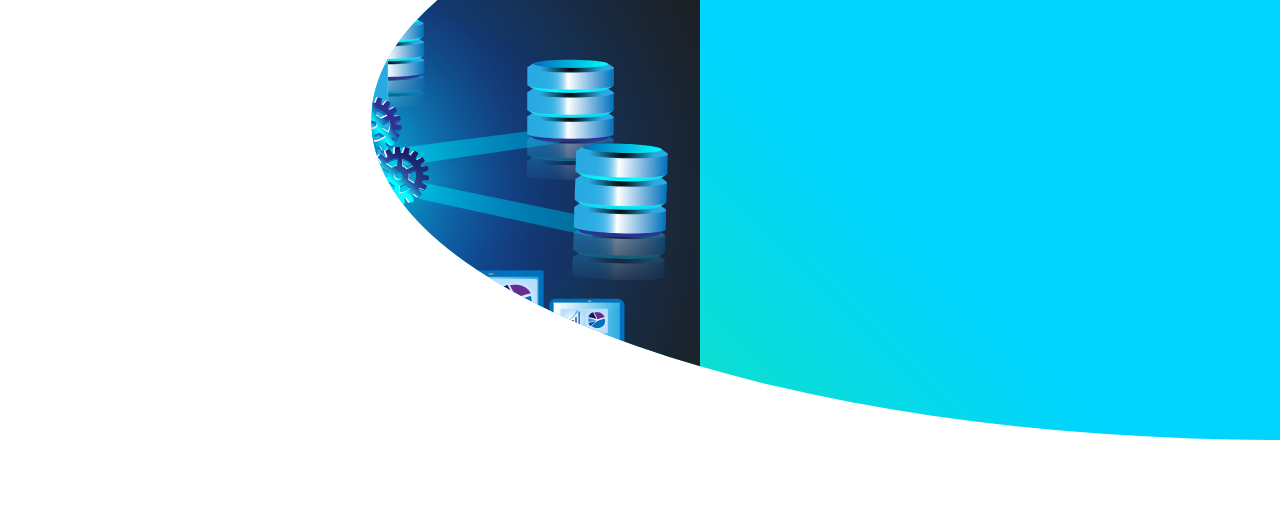
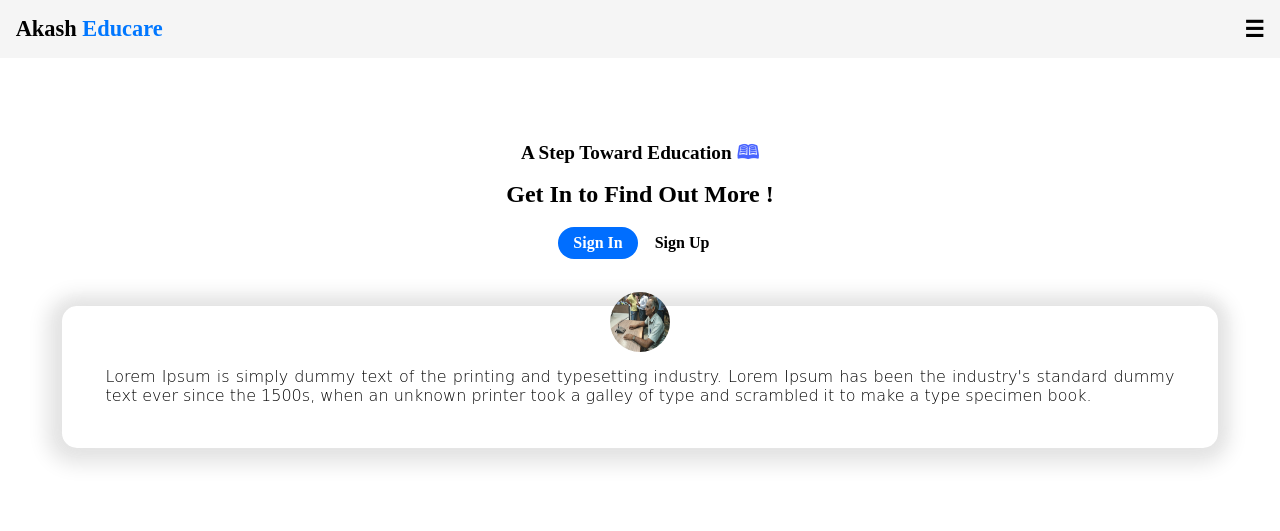
Before and after one commit to CaptainShivam/school_projects, a plain HTML site: page web_development/index.htm in a window 1280 px wide. Drawn offline with Linux system fonts and the light colour scheme; a web font is replaced by a local one.

Commit message:
applying js

```diff
--- a/web_development/css/desktop.scss
+++ b/web_development/css/desktop.scss
@@ -1,14 +1,119 @@
-$mycolor:linear-gradient(45deg, rgba(52,255,58,1) 0%, rgba(0,212,255,1) 71%);
-*{margin: 0%; padding: 0%; color: black;}
-body{
-    height: 100%;
-    .container{
-        clip-path: ellipse(71% 40% at 100% 15%);
+*{margin: 0%; padding: 0%;}
+//body{
+    /*.bg{
         background-image: $mycolor;
         position: absolute;
         width: 100%;
         height: 100%;
         z-index: -1;
+    }*/
+//}
+a {
+    text-decoration: none;
+}
+.navbar{
+    padding: .7em;
+    background: whitesmoke;
+    font-size: 1.4em;
+
+    .container{
+        display: flex;
+        place-content: space-between;
+        position: relative;
 
     }
+    .logo p{
+        font-weight: bolder;
+        color: black;
+        span{
+            color: rgb(0, 119, 255);
+        }
+    }
+    .ham-menu{
+        font-weight:700;
+        color: black;
+    }
+    nav{
+        display: none;
+        text-align: center;
+        position: absolute;
+        z-index: 999;
+        ul{
+            list-style: none;
+        }
+        li{
+            width: 100%;
+            line-height: 1.5em;
+        }
+    }
+
 }
+
+section{
+    padding: 5em 2em;
+    .container{
+        text-align: center;
+       .left-col{
+            .subhead{
+                font-weight: bold;
+                font-size:1.2em;
+                span{
+                    color:rgb(73, 100, 255);
+                }
+            }
+            h1{
+                margin:0px auto 0px auto;
+                margin-top:0.4em;
+                width:70%;
+            }
+            .hero-cta{
+                margin-top: 1.2em;
+                font-weight: 700;
+
+            }
+            .primary-btn{
+                display: inline-block;
+                color: white;
+                background: rgb(0, 110, 255);
+                width:5em;
+                line-height: 2em;
+                border-radius: 25px;
+            }
+            .secondary-btn{
+                display: inline-block;
+                color: black;
+                background:white ;
+                width:5em;
+                line-height: 2em;
+            }
+
+        }
+
+        .right-col{
+            width:95%;
+            padding:2em;
+            margin: 2.9em auto 0px auto;
+            text-align: center;
+            justify-content: center;
+            border-radius: 15px;
+            box-sizing: border-box;
+            box-shadow: 2px -2px 15px rgb(228, 228, 228),-2px 3px 20px 13px #e4e4e4;
+            .profile{
+
+                margin: 0px auto 0px auto;
+                width:60px;
+                height: 60px;
+                border-radius:50px;
+                margin-top: -3.8em;
+            }
+            .profile-para{
+                font-size: 1em;
+                font-weight: 300;
+                font-family: 'Sofia', cursive;
+                text-align: justify;
+                justify-content: center;
+                padding:0.7em;
+            }
+       }
+    }
+}
--- a/web_development/index.htm
+++ b/web_development/index.htm
@@ -6,32 +6,61 @@
     <meta http-equiv="X-UA-Compatible" content="ie=edge">
     <!--<meta http-equiv="refresh" content="0">-->
     <title>Document</title>
-    <link rel="stylesheet" href="https://fonts.googleapis.com/css?family=Sofia">
-
     <link rel="stylesheet" href="css/desktop.css"/>
+    <link rel="stylesheet" href="https://fonts.googleapis.com/css?family=Rancho&effect=shadow-multiple|3d-float|neon|font-effect-3d">
 </head>
 <body>
+<div class="bg"> </div>
+<div class="navbar">
     <div class="container">
-        <div class="navbar">
         <div class="logo">
-                <img src="database.png" alt="">
+            <p class="font-effect-3d-float">Akash <span>Educare</span></p>
         </div>
+        <a href="#" class="ham-menu">&#9776;</a>
         <nav>
+            <a href="#" class="close-nav">&#9932;</a>
             <ul>
-                    <li><span>Home</span></li>
-                    <li>Class</li>
-                    <li>Notes</li>
+                <li><a href="#">Home</a></li>
+                <li><a href="#">Class</a></li>
+                <li><a href="#">Notes</a></li>
+
             </ul>
 
             <ul>
-                    <li>Sign Up</li>
-                    <li><span>Sign In</span></li>
+                <li><a href="#">Sign In</a></li>
+                <li><a href="#">Sign Up</a></li>
             </ul>
         </nav>
-
     </div>
 </div>
 
 
+<section>
+    <div class="container">
+        <div class="left-col">
+             <p class="subhead">A Step Toward Education <span>&#128366;</span></p>
+             <h1>Get In to Find Out More !</h1>
+              <div class="hero-cta">
+                  <a href="#" class="primary-btn">Sign In</a>
+                  <a href="#" class="secondary-btn">Sign Up</a>
+              </div>
+        </div>
+        <div class="right-col">
+           <img src="images/pro1.jpg" alt="profile" class="profile" >
+           <p class="profile-para">
+                Lorem Ipsum is simply dummy
+                text of the printing and
+                typesetting industry. Lorem
+                Ipsum has been the industry's
+                standard dummy text ever since
+                the 1500s, when an unknown printer
+                took a galley of type and scrambled
+                it to make a type specimen book.
+           </p>
+        </div>
+    </div>
+</section>
+
+
 </body>
 </html>
```
Also changed, not shown: web_development/css/desktop.css, web_development/images/pro1.jpg (added), web_development/js/index.js (added), 1 other file. Lines whose indentation alone changed are shown as unchanged.
